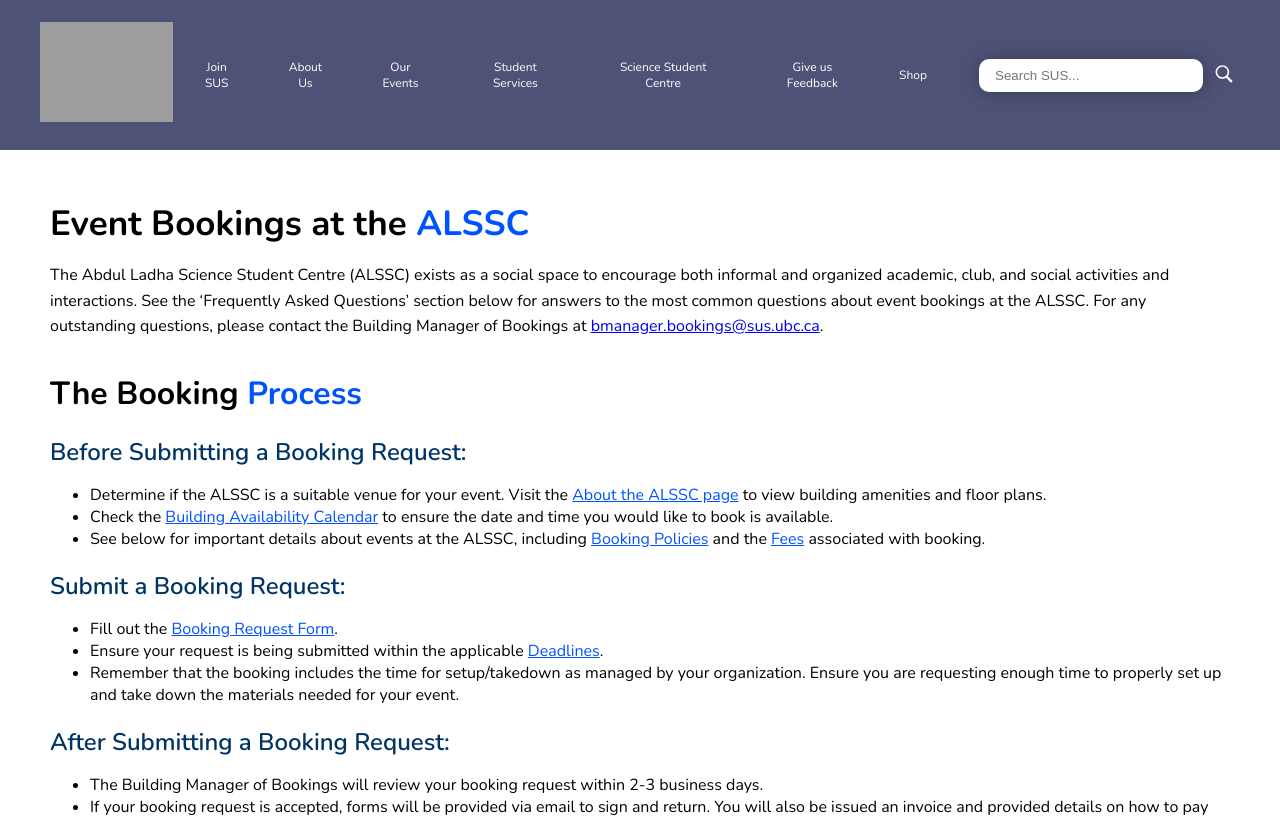
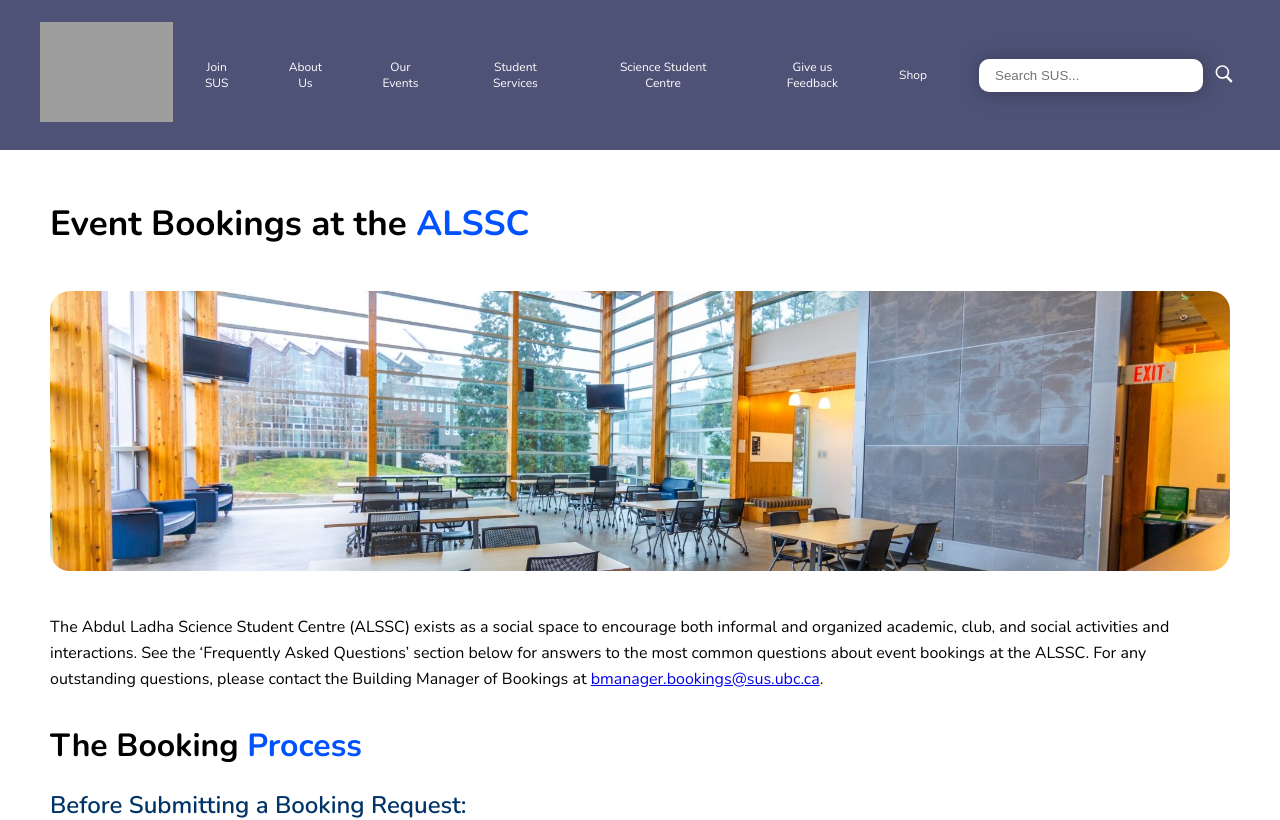
Before and after one commit to Science-Undergraduate-Society/www, a Next.js app: page /scienceStudentCentre/eventBooking in a window 1280 px wide. Shown: the top 820 px of the page. Built offline with nearby package versions, Linux system fonts and the light colour scheme; grey boxes are pictures that could not be loaded; a web font is replaced by a local one.

Commit message:
added calendar

```diff
--- a/src/pages/scienceStudentCentre/eventBooking.js
+++ b/src/pages/scienceStudentCentre/eventBooking.js
@@ -6,6 +6,7 @@ import Footer from "@/components/Footer";
 import Image from "next/image";
 import fees from "../../../public/images/booking-images/booking.png"
 import ancillary from "../../../public/images/booking-images/ancillary.png"
+import alssc from "../../../public/images/booking-images/alssc.jpg"
 
 
 export default function Bookings() {
@@ -21,6 +22,12 @@ export default function Bookings() {
                 <Navbar />
                 <Content>
                     <BookingTitle>Event Bookings at the <Span>ALSSC</Span></BookingTitle>
+                    <br></br>
+                    <br></br>
+                              <FullWidthImageContainer>
+            <FullWidthImage src={alssc} alt="Abdul Ladha Science Student Centre" width={1200} height={800} />
+          </FullWidthImageContainer>
+                    <br></br>
                     <IntroText>
                         The Abdul Ladha Science Student Centre (ALSSC) exists as a social space to encourage both informal and organized academic, club, and social activities and interactions.
                         See the ‘Frequently Asked Questions’ section below for answers to the most common questions about event bookings at the ALSSC. For any outstanding questions, please contact the Building Manager of Bookings at <a href="mailto:bmanager.bookings@sus.ubc.ca">bmanager.bookings@sus.ubc.ca</a>.
@@ -81,6 +88,13 @@ export default function Bookings() {
                             <AccordionTitle onClick={() => toggleSection(2)}>Building Availability Calendar</AccordionTitle>
                             <AccordionContent isOpen={openSection === 2}>
                                 <p>Click an event to determine which parts of the building are being used. We can accommodate bookings inside the building at the same time as Front Porch bookings.</p>
+                                <StyledIframe2
+  src="https://calendar.google.com/calendar/embed?src=bmanager.bookings%40sus.ubc.ca&ctz=America%2FVancouver"
+  width="800"
+  height="600"
+//   style={{ border: "none" }}
+></StyledIframe2>
+
                             </AccordionContent>
                         </AccordionSection>
 
@@ -421,6 +435,11 @@ const StyledIframe = styled.iframe`
   max-width: 100%;
   border: none;
 `;
+
+const StyledIframe2 = styled.iframe`
+  width: 100%;
+  border: none;
+`;
 const FeesTable = styled.table`
   width: 100%;
   border-collapse: collapse;
@@ -583,3 +602,14 @@ const StepTitle = styled.h2`
   color: #003366;
   margin-bottom: 1rem;
 `;
+
+const FullWidthImageContainer = styled.div`
+  width: 100%;
+  overflow: hidden;
+`;
+
+const FullWidthImage = styled(Image)`
+  width: 100%;
+  height: auto;
+  border-radius: 20px;
+`;
```
Also changed, not shown: public/images/booking-images/alssc.jpg (added).
